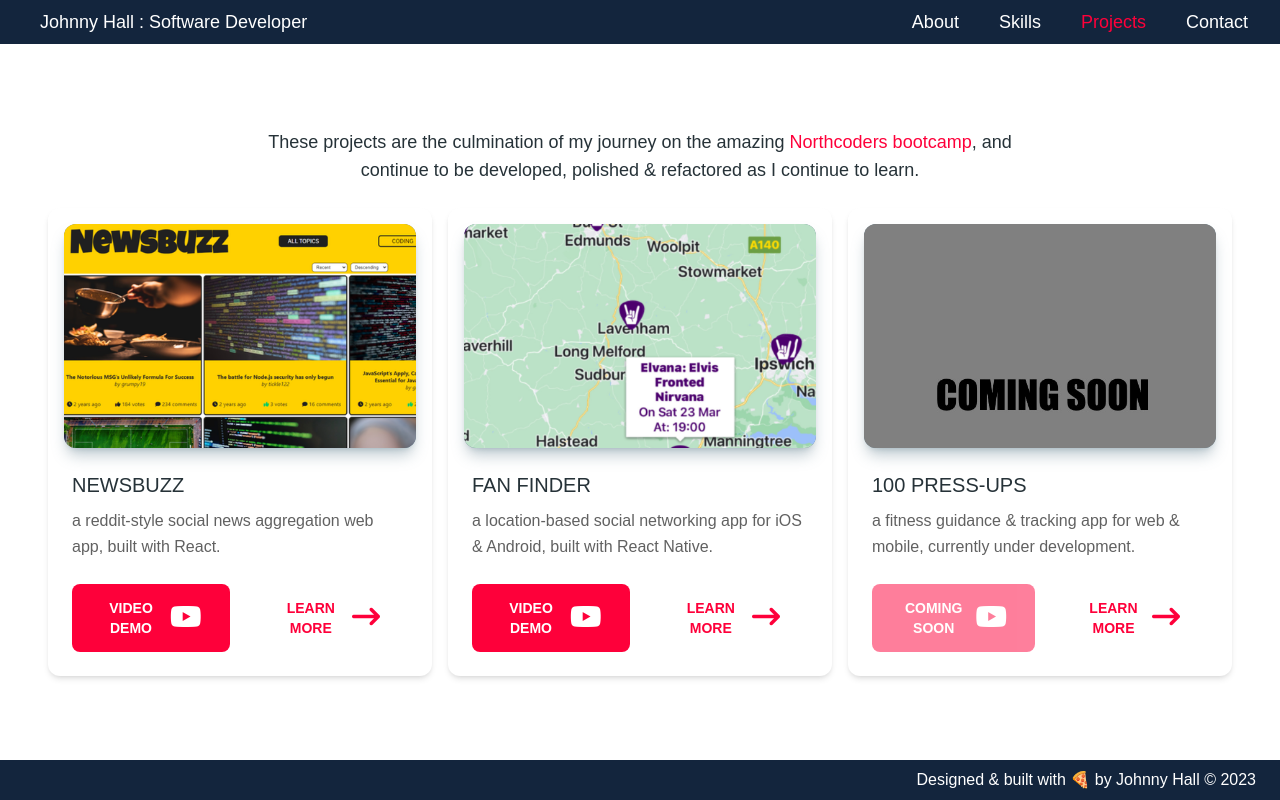
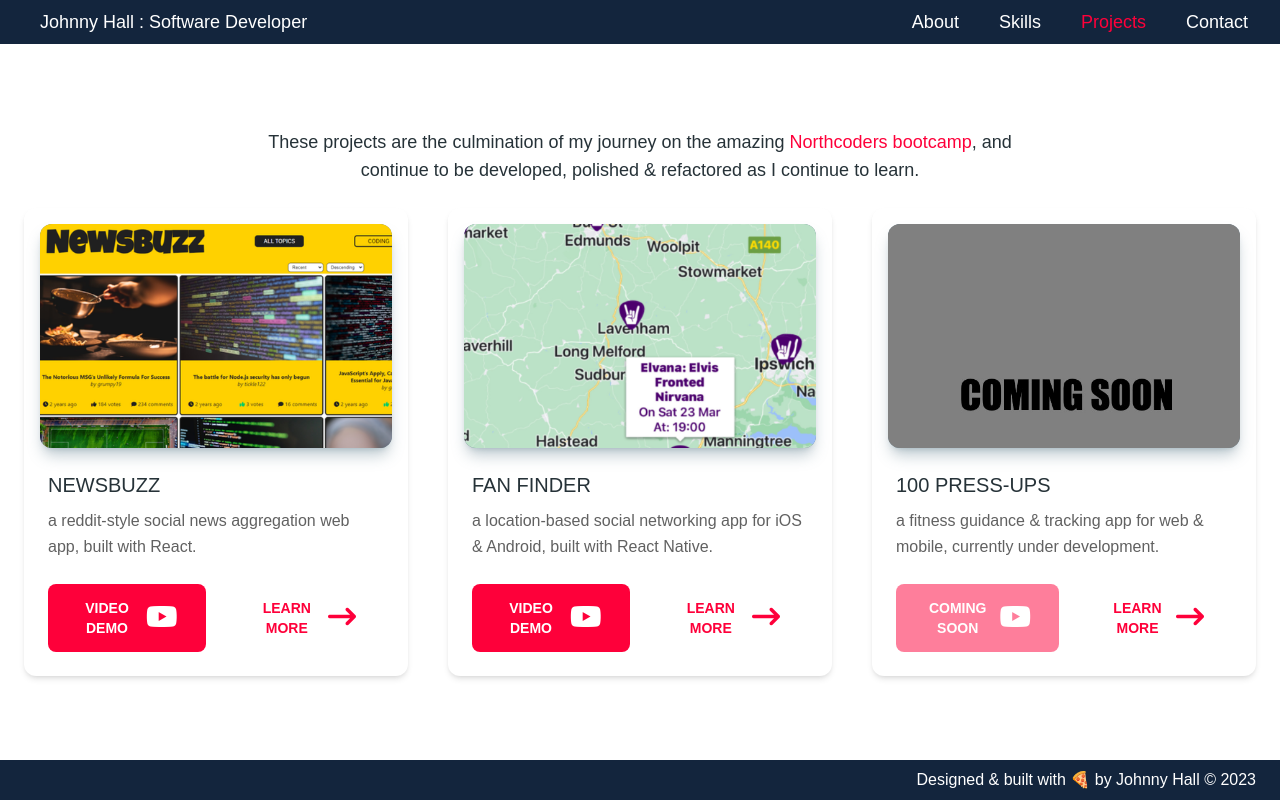
Before and after one commit to jbhall4291/portfolio, a React (Create React App) app: page /projects in a window 1280 px wide. Built offline with nearby package versions, Linux system fonts and the light colour scheme.

Commit message:
layout tweak

```diff
--- a/src/components/Projects.jsx
+++ b/src/components/Projects.jsx
@@ -32,7 +32,7 @@ function Projects() {
         learn.
       </Typography>
 
-      <div className="mx-auto flex flex-col flex-wrap items-center justify-center  sm:flex-row sm:gap-4  sm:px-6">
+      <div className="mx-auto flex flex-col flex-wrap items-center justify-center gap-x-10 sm:flex-row sm:gap-y-4  ">
         <ProjectCard
           title="NEWSBUZZ"
           image={newsbuzzCard}
```
